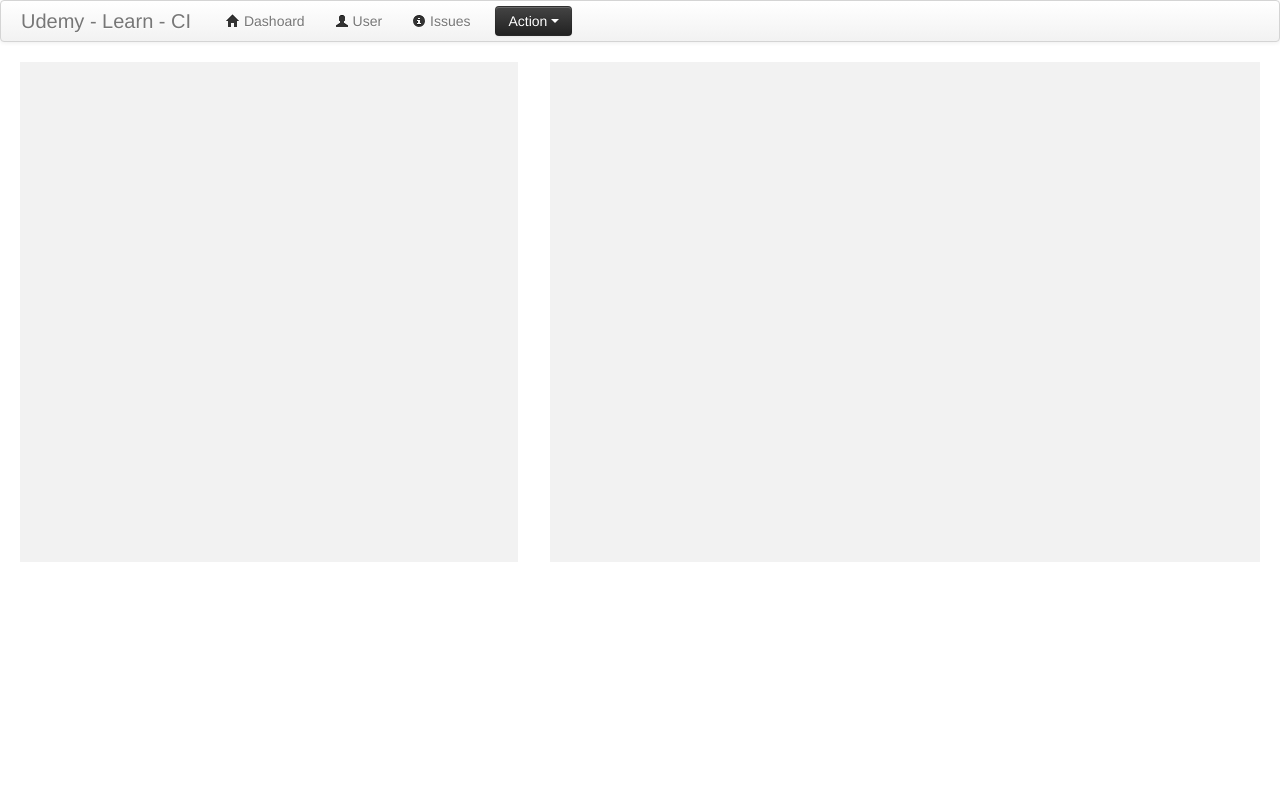
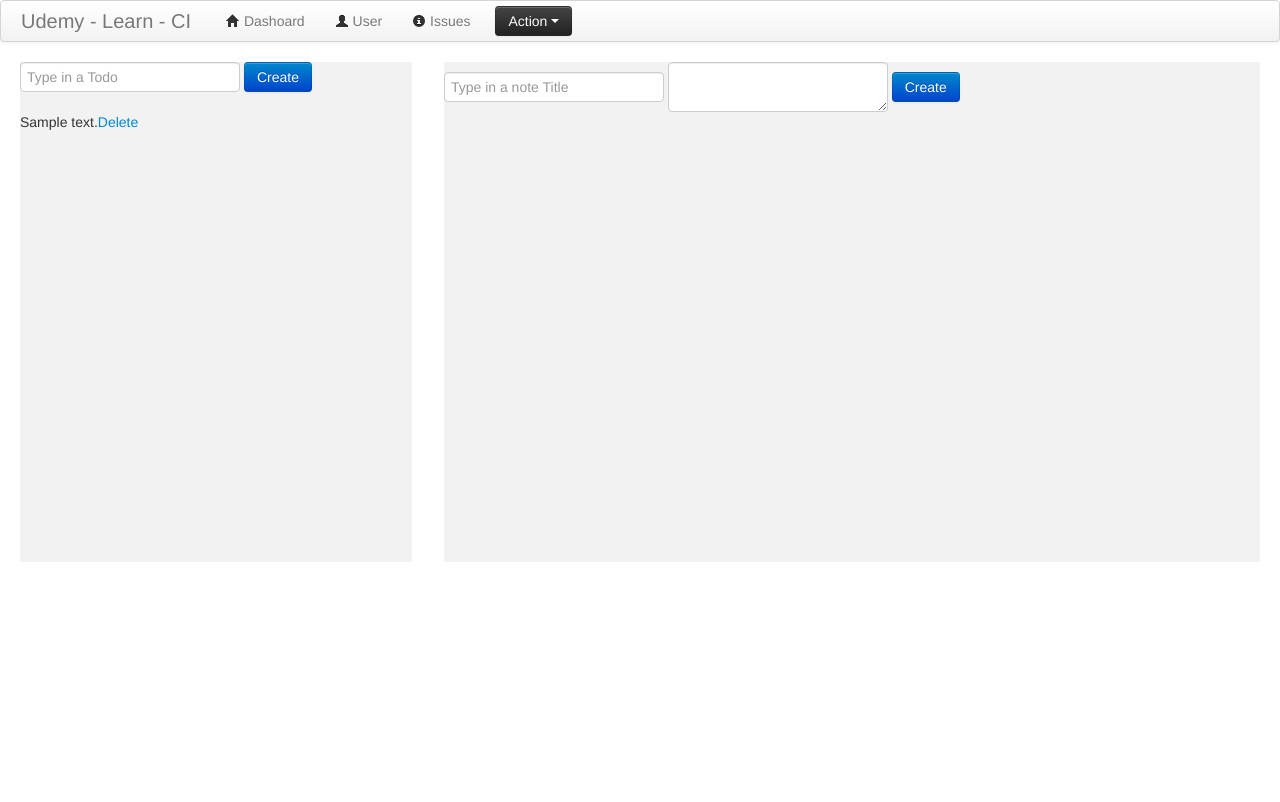
Before and after one commit to sakthisiga/udemy, a CodeIgniter app: page /udemy/dashboard in a window 1280 px wide. Shown: the top 802 px of the page. Run offline with CodeIgniter, Linux system fonts and the light colour scheme; a user stored in the database is signed in; tables that the repository leaves empty hold one stand-in row (values such as "Sample post").

Commit message:
Enabled Add, alert, display result using Jquery

```diff
--- a/application/controllers/api.php
+++ b/application/controllers/api.php
@@ -121,6 +121,71 @@ class Api extends CI_Controller {
     public function create_todo()
     {
         $this->_require_login();
+
+        $this->output->set_content_type('application_json');
+
+        //Form Validation
+        $this->form_validation->set_rules('content','Content','required|min_length[10]|max_length[100]');
+
+        if($this->form_validation->run() == false)
+        {
+        	$this->output->set_output(json_encode([
+        			'result' => '0',
+        			'error' => $this->form_validation->error_array()
+        	]));
+        	return false;
+        }
+
+        //Inserting data
+        $result = $this->db->insert('todo', [
+        		'content' => $this->input->post('content'),
+        		'user_id' => $this->session->userdata('user_id')
+        ]);
+
+        if($result)
+        {
+        	// Get fresh list to be posted to DOM
+
+        	$query = $this->db->get_where('todo',['todo_id' => $this->db->insert_id()]);
+        	$this->output->set_output(json_encode([
+        			'result' => '1',
+        			'output' => 'New Todo Added',
+        			'data' => $query->result()
+        	]));
+        	return false;
+        }
+        else
+        {
+        	$this->output->set_output(json_encode(['result' => '0']));
+        }
+    }
+
+    //-------------------------------------------------------------------------------------------
+    //Function : Get the Todo Item
+    //-------------------------------------------------------------------------------------------
+
+    public function get_todo($id = NULL)
+    {
+        $this->_require_login();
+
+        if($id != NULL)
+        {
+        	$this->db->where([
+        			'todo_id' => $id,
+        			'user_id' => $this->session->userdata('user_id')
+
+        	]);
+        }
+        else
+        {
+        	$this->db->where('user_id',$this->session->userdata('user_id'));
+        }
+
+        $query = $this->db->get('todo');
+        $result = $query->result();
+
+        $this->output->set_output(json_encode($result));
+
     }
 
     //-------------------------------------------------------------------------------------------
@@ -129,8 +194,8 @@ class Api extends CI_Controller {
 
     public function update_todo()
     {
-        $this->_require_login();
-        $todo_id = $this->input->post('todo_id');
+    	$this->_require_login();
+    	$todo_id = $this->input->post('todo_id');
     }
 
     //-------------------------------------------------------------------------------------------
@@ -140,7 +205,26 @@ class Api extends CI_Controller {
     public function delete_todo()
     {
         $this->_require_login();
-        $todo_id = $this->input->post('todo_id');
+
+        $result = $this->db->delete('todo',[
+        		'todo_id' => $this->input->post('todo_id'),
+        		'user_id' => $this->session->userdata('user_id')
+        ]);
+
+        if($result)
+        {
+        	$this->output->set_output(json_encode(['result' => '1' ]));
+        	return false;
+        }
+        else
+        {
+        	$this->output->set_output(json_encode([
+        			'result' => '0',
+        			'message' => 'Could not delete'
+
+        	]));
+        }
+
     }
 
     //-------------------------------------------------------------------------------------------
--- a/application/views/Dashboard/dashboard_view.php
+++ b/application/views/Dashboard/dashboard_view.php
@@ -1,12 +1,29 @@
 <div class="container-fluid">
     <div class="row-fluid">
 
-            <div id="dashboard-side" class="span5">
+            <div id="dashboard-side" class="span4">
+				<!-- Todo Form Begin-->
+				<form id="create_todo" class="form-inline" method="post" action="<?=site_url('api/create_todo')?>">
+						<input type="text" name="content" placeholder="Type in a Todo">
+						<input class="btn btn-primary" type="submit" value="Create">
+				</form>
+				<!-- Todo Form Ends-->
+				<!-- Display the result -->
 
+				<div id="list_todo">
+
+				</div>
+				</table>
             </div>
 
-            <div id="dashboard-main" class="span7">
-
+            <div id="dashboard-main" class="span8">
+				<!-- Note Form Begin-->
+				<form id="create_note" class="form-inline" method="post" action="<?=site_url('api/create_note')?>">
+						<input type="text" name="title" placeholder="Type in a note Title">
+						<textarea name="content"></textarea>
+						<input class="btn btn-primary" type="submit" value="Create">
+				</form>
+				<!-- Note Form Ends-->
             </div>
     </div>
 </div>
--- a/application/views/Dashboard/inc/header_view.php
+++ b/application/views/Dashboard/inc/header_view.php
@@ -9,15 +9,19 @@
         <link href="<?=base_url()?>public/css/style.css" rel="stylesheet" />
         <script src="<?=base_url()?>public/js/jquery.js"></script>
 	<script src="<?=base_url()?>public/js/bootstrap.js"></script>
+
         <script src="<?=base_url()?>public/js/js_home/dashboard/template.js"></script>
         <script src="<?=base_url()?>public/js/js_home/dashboard/event.js"></script>
-        <script src="<?=base_url()?>public/js/js_home/dashboard/result.js"></script>
+     <script src="<?=base_url()?>public/js/js_home/dashboard/display.js"></script>
         <script src="<?=base_url()?>public/js/js_home/dashboard.js"></script>
 	<link rel="shortcut icon" href="<?php echo base_url();?>public/ico/favicon.png">
 
         <script type="text/javascript">
             //Init the Dashboard Application
+            $(function() {
             var dashboard = new Dashboard();
+
+            });
         </script>
 
 </head>
@@ -47,3 +51,7 @@
 </header>
 <div class="wrapper">
 <!-- Start: Wrapper -->
+
+
+<div id="error" class="alert alert-error hide"></div>
+<div id="success" class="alert alert-success hide"></div>
--- a/application/views/Home/home_view.php
+++ b/application/views/Home/home_view.php
@@ -41,7 +41,7 @@
 
 <script type="text/javascript">
 $(function(){
-      $("#login-form-error").hide();
+    $("#login-form-error").hide();
     $("#login-form").submit(function(evt){
         evt.preventDefault();
         var url = $(this).attr('action');
--- a/public/css/style.css
+++ b/public/css/style.css
@@ -39,6 +39,19 @@ body {
           -moz-border-radius: 3px;
          border-radius: 3px;
       }
+
+.form-entry {
+         border-bottom-width: 4px;
+         border-top-width: 2px;
+         max-width: 350px;
+         padding: 19px 29px 29px;
+         margin: 0 auto 20px;
+          -webkit-border-radius: 5px;
+          -moz-border-radius: 3px;
+         border-radius: 3px;
+      }
+
+
 .form-signin .form-signin-heading {
          font-size: 24px;
          font-weight: 300;
@@ -74,3 +87,8 @@ body {
 .container-foot .credit {
   margin: 20px 0;
 }
+
+.hide {
+	display:none;
+
+}
--- a/public/js/js_home/dashboard.js
+++ b/public/js/js_home/dashboard.js
@@ -4,15 +4,29 @@ var Dashboard = function() {
 
     this.__construct = function() {
         console.log('Dashboard Created');
+        Event       = new Event();
         Template    = new Template();
-        Event       = new Event();
-        Result      = new Result();
+        load_todo();
+       // Display     = new Display();
+
     };
 
     // ------------------------------------------------------------------------
 
     var load_todo = function() {
 
+    	$.get('api/get_todo', function(o){
+
+    		var output = '';
+    	//	output += '<table class="table table-bordered"><tr><th>Todo Id</th><th>Content</th><th>Action</th></tr>';
+    		for(var i = 0; i < o.length; i++)
+    			{
+    				output += Template.todo(o[i]);
+    			}
+    	//	output += '</table>';
+
+    		$("#list_todo").html(output);
+    	},'json');
     };
 
     // ------------------------------------------------------------------------
--- a/public/js/js_home/dashboard/event.js
+++ b/public/js/js_home/dashboard/event.js
@@ -4,22 +4,38 @@ var Event = function() {
 
     this.__construct = function() {
         console.log('Event Created');
-        Result = new Result();
+        Display = new Display();
         create_todo();
         create_note();
         update_todo();
         update_note();
         delete_todo();
         delete_note();
+
     };
 
     // ------------------------------------------------------------------------
 
     var create_todo = function() {
-        $("#create_todo").submit(function(evt) {
-            console.log('create_todo clicked');
-            return false;
-        });
+    	 $("#create_todo").submit(function(evt) {
+    		 evt.preventDefault();
+  	        var url = $(this).attr('action');
+  	        var postData = $(this).serialize();
+
+  	        $.post(url, postData, function(o){
+  	           if(o.result == 1) {
+  	               Display.success(o.output);
+  	               var output  = Template.todo(o.data[0]);
+  	               $("#list_todo").append(output);
+  	           }
+  	           else
+  	           {
+  	        	   Display.error(o.error);
+  	           }
+
+  	        },'json');
+  	        load_todo();
+    	 });
     };
 
     // ------------------------------------------------------------------------
--- a/public/js/js_home/dashboard/result.js
+++ /dev/null
@@ -1,25 +0,0 @@
-var Result = function() {
-
-    // ------------------------------------------------------------------------
-
-    this.__construct = function() {
-        console.log('Result Created');
-    };
-
-    // ------------------------------------------------------------------------
-
-    this.success = function() {
-        console.log('success');
-    };
-
-    // ------------------------------------------------------------------------
-
-    this.error = function() {
-        console.log('error');
-    };
-
-    // ------------------------------------------------------------------------
-
-    this.__construct();
-
-};
--- a/public/js/js_home/dashboard/template.js
+++ b/public/js/js_home/dashboard/template.js
@@ -10,9 +10,11 @@ var Template = function() {
 
     this.todo = function(obj) {
         var output = '';
-        output += '<div id="'+ obj.todo_id +'">';
+       output += '<div id="todo_'+ obj.todo_id +'">';
         output += '<span>' + obj.content + '</span>';
+        output += '<a href="#">Delete</a>';
         output += '</div>';
+     //   output += '<tr><td>'+ obj.todo_id +'</td><td>'+ obj.content +'</td><td>Delete</td></tr>';
         return output;
     };
 
@@ -20,7 +22,7 @@ var Template = function() {
 
     this.note = function(obj) {
         var output = '';
-        output += '<div id="'+ obj.note_id +'">';
+        output += '<div id="note_'+ obj.note_id +'">';
         output += '<span>' + obj.title + '</span>';
         output += '<span>' + obj.content + '</span>';
         output += '</div>';
```
Also changed, not shown: public/js/js_home/dashboard/display.js (added, +65 -0 lines).
